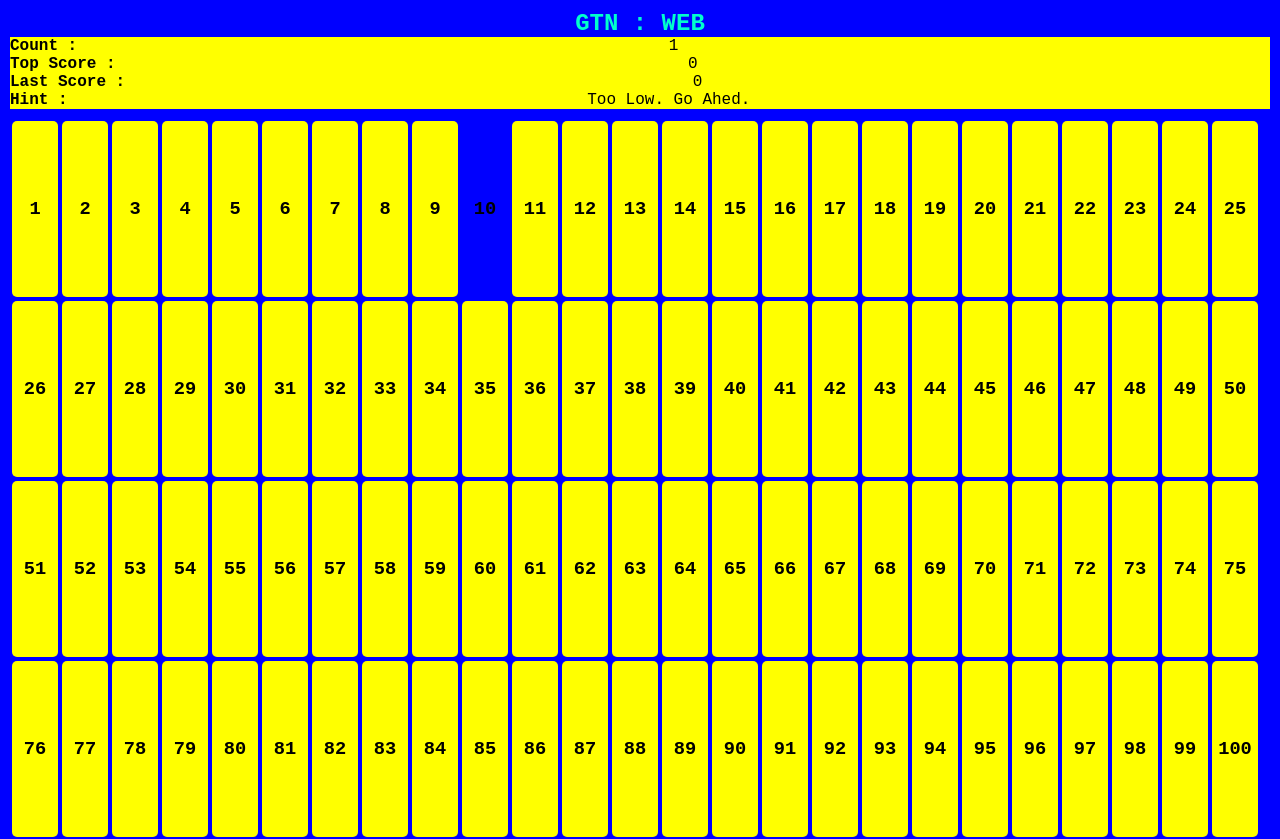
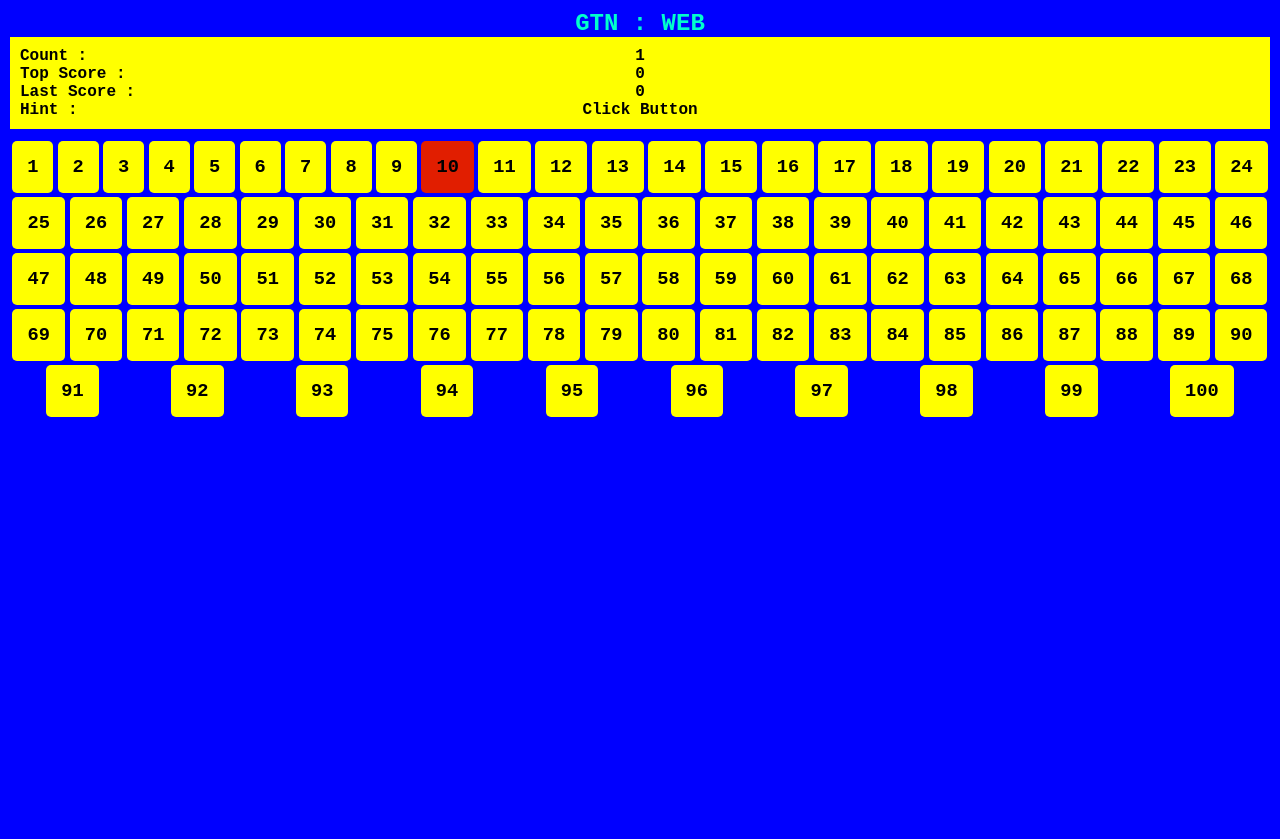
Before and after one commit to kiran-ghorpade/GTN_WEB, a plain HTML site: page index.html in a window 1280 px wide. Both pictures are taken after a click on the element "10". After the commit the page ends 800 px from the top, so only its background shows below. Drawn offline with Linux system fonts and the light colour scheme.

Commit message:
added new color suggestion

```diff
--- a/index.html
+++ b/index.html
@@ -8,25 +8,24 @@
 </head>
 <body>
     <div id="canvas">
-        <h2>GTN : WEB</h2>
-        <div id="resultsBox">
-            <div class="box" id="countBox">
+        <div>
+
+            <h2>GTN : WEB</h2>
+            <div id="resultsBox">
+            <div class="box" id="titleBox">
                 <h4>Count : </h4>
-                <div id="count">0</div>
+                <h4>Top Score : </h4>
+                <h4>Last Score : </h4>
+                <h4>Hint : </h4>
             </div>
-            <div class="box" id="topScoreBox">
-                <h4>Top Score : </h4>
-                <div id="topScore">0</div>
-            </div>
-            <div class="box" id="lastScoreBox">
-                <h4>Last Score : </h4>
-                <div id="lastScore">0</div>
-            </div>
-            <div class="box" id="hintBox">
-                <h4>Hint : </h4>
-                <div id="hint">Start Game</div>
+            <div class="box" id="scoreBox">
+                <h4 id="count">0</h4>
+                <h4 id="topScore">0</h4>
+                <h4 id="lastScore">0</h4>
+                <h4 id="hint">Start Game</h4>
             </div>
         </div>
+    </div>
         <div id="buttonBox">
 
         </div>
--- a/script.js
+++ b/script.js
@@ -8,7 +8,6 @@ let count = 0;
 let topScore = 0;
 let lastScore = localStorage.getItem("lastScore") || 0;
 let hint = 0;
-let isGameOver = false;
 let hints = [
   "Click Button",
   "Too High. Go Back.",
@@ -28,44 +27,50 @@ let generateNumber = () => {
 let guessNumber = generateNumber();
 
 const setGame = () => {
-  let userInput = confirm("Want to Restart ?");
-  if (userInput) {
+  count = 0;
+  hint = 0;
   lastScore = 100 - count;
+  alert("You Win ! Your Score is " + lastScore);
   localStorage.setItem("lastScore", lastScore);
-    count = 0;
   if (lastScore > topScore) topScore = lastScore;
-    hint = 0;
   guessNumber = generateNumber();
-    isGameOver = false;
   setCanvas();
   setResults();
-  }
 };
 
 const handleClick = (index) => {
   let button = document.getElementById("button" + index);
-  let color = button.style.backgroundColor;
+  let red = (green = blue = 0);
+  let colorDiff = 255 / (guessNumber - index);
 
-  if (color == "" && !isGameOver) {
-    if (index > guessNumber) {
-      hint = 1;
-      button.style.backgroundColor = `rgb(0, 0, 255)`;
-    } else if (index < guessNumber) {
-      hint = 2;
-      button.style.backgroundColor = `rgb(0, 0, 255)`;
-    } else {
-      hint = 3;
-      button.style.backgroundColor = "green";
-      let score = 100 - count;
+  const START = 1;
+  const END = 100;
+  const COLOR_LIMIT_START = 0;
+  const COLOR_LIMIT_END = 255;
 
-      alert("You Win ! Your Score is " + score);
-      isGameOver = true;
+  let min_diff = Math.floor(COLOR_LIMIT_END / (guessNumber));
+  let max_diff = Math.floor(COLOR_LIMIT_END / (END - guessNumber));
+
+
+  if (index < guessNumber) {
+    red = COLOR_LIMIT_END - index * min_diff;
+    green = COLOR_LIMIT_START + index * min_diff;
+  } else if (index > guessNumber) {
+    green = COLOR_LIMIT_END - (index - guessNumber) * max_diff;
+    blue = COLOR_LIMIT_START + (index - guessNumber) * max_diff;
+  }
+  // if (index > guessNumber) {
+  //   hint = 1;
+  // } else if (index < guessNumber) {
+  //   hint = 2;
+  else {
+    // hint = 3;
     setGame();
   }
 
   count++;
+  button.style.backgroundColor = `rgb(${red}, ${green}, ${blue})`;
   setResults();
-  }
 };
 
 const setResults = () => {
--- a/style.css
+++ b/style.css
@@ -1,4 +1,5 @@
 *{
+    box-sizing: border-box;
     margin: 0;
     padding: 0;
     font-family: 'Courier New', Courier, monospace;
@@ -12,8 +13,7 @@ body{
 }
 
 #canvas{
-    /* display: flex; */
-    height: 100vh;
+
     padding: 10px;
     margin: auto;
 }
@@ -22,32 +22,46 @@ body{
    color: rgb(0, 255, 204);
 }
 
+#resultsBox{
+    background-color: yellow;
+    display: flex;
+    justify-content: space-around;
+    position: relative;
+}
+
+
+.box{
+    display: flex;
+    flex-direction: column;
+}
+
+#titleBox{
+    position: absolute;
+    top: 0;
+    left: 0;
+    padding: 10px;
+    align-items: start;
+}
+
+#scoreBox{
+    padding: 10px;
+    width: 50vw;
+    align-items: center;
+}
+
 #buttonBox{
     display: flex;
     flex-wrap: wrap;
-    height: 90vh;
-    width: 100vw;
+    justify-content: space-around;
+    /* height: 90vh; */
+    /* width: 100vw; */
     margin-top: 10px;
     overflow: scroll;
 }
 
-#resultsBox{
-    background-color: yellow;
-}
-
-
-#resultsBox .box{
-    display: flex;
-    justify-content: space-between;
-    margin: auto;
-}
-
-.box div{
-    margin: auto;
-}
-
 .button{
-    width:1rem;
+    /* width:3rem;
+    height: 3rem; */
     background-color: yellow;
     border-radius: 5px;
     padding: 15px;
--- /dev/null
+++ b/tempCodeRunnerFile.js
@@ -0,0 +1,4 @@
+  if (input > guess) {
+//     green = COLOR_LIMIT_END - input * max_diff;
+//     blue = COLOR_LIMIT_START + input * max_diff;
+//   }
```
Also changed, not shown: temp.js (added, +29 -0 lines). Lines whose indentation alone changed are shown as unchanged.
